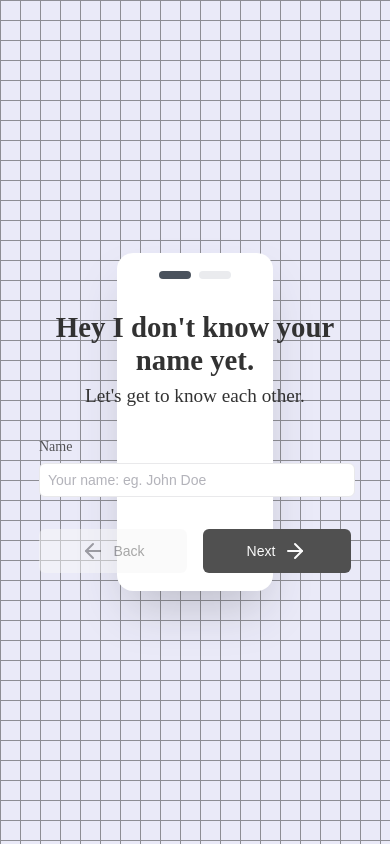
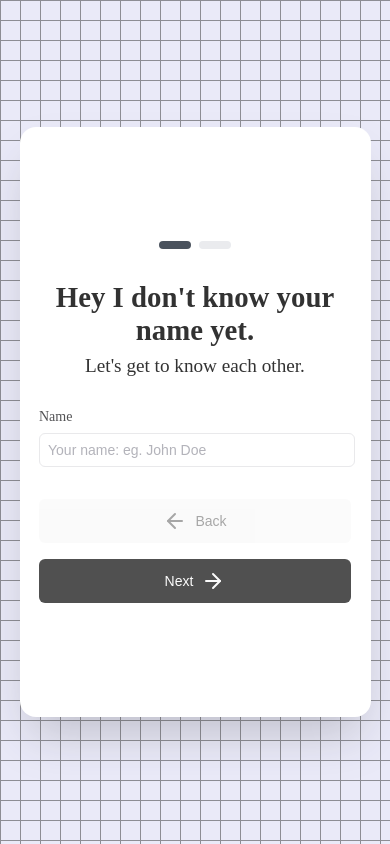
Before and after one commit to kcaparas1630/MockMentor-Frontend, a React (Vite) app: page /profile-create in a window 390 px wide. Built offline with nearby package versions, Linux system fonts and the light colour scheme; no server answers.

Commit message:
mobile-view done

```diff
--- a/src/Components/Profile/Styles/StyledProfile.ts
+++ b/src/Components/Profile/Styles/StyledProfile.ts
@@ -51,14 +51,19 @@ const FormContainer = styled.div`
   flex-direction: column;
   align-items: center;
   justify-content: center;
-  width: 40vw;
-  height: 40vh;
+  width: 90vw;
+  height: 70vh;
   background-color: #fff;
   border-radius: 1rem;
   box-shadow: 0 25px 50px -12px rgba(0, 0, 0, 0.25);
   padding: 2rem;
   box-sizing: border-box;
   animation: ${scaleIn} 0.4s ease-out;
+
+  @media (min-width: 1024px) {
+    width: 40vw;
+    height: 40vh;
+  }
 `;
 
 const FormHeaderGroup = styled.div`
@@ -84,7 +89,7 @@ const FormSubHeader = styled.h2`
 
 const ButtonGroup = styled.div`
   display: flex;
-  flex-direction: row;
+  flex-direction: column;
   gap: 1rem;
 
   button {
@@ -93,6 +98,10 @@ const ButtonGroup = styled.div`
     &:hover:not(:disabled) {
       animation: ${hoverScale} 0.2s ease forwards;
     }
+  }
+
+  @media (min-width: 1024px) {
+    flex-direction: row;
   }
 `;
 
```
